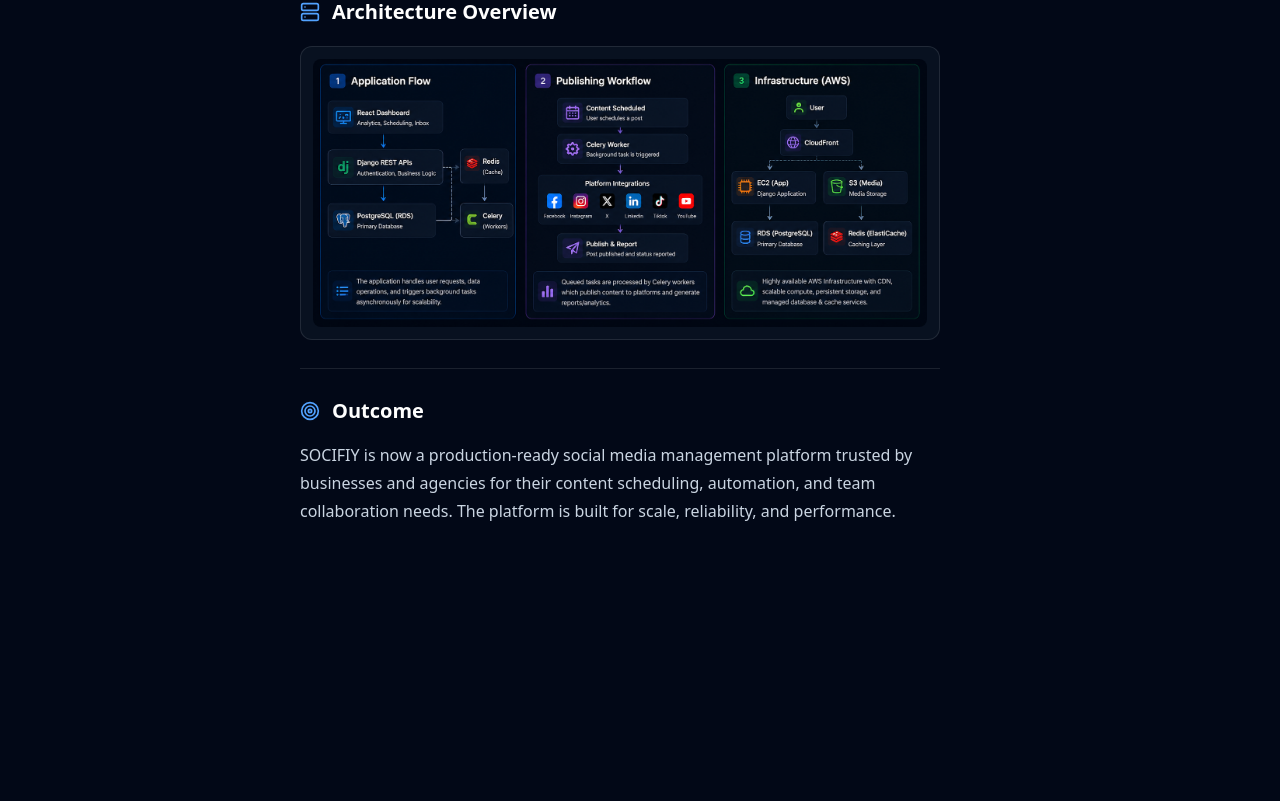
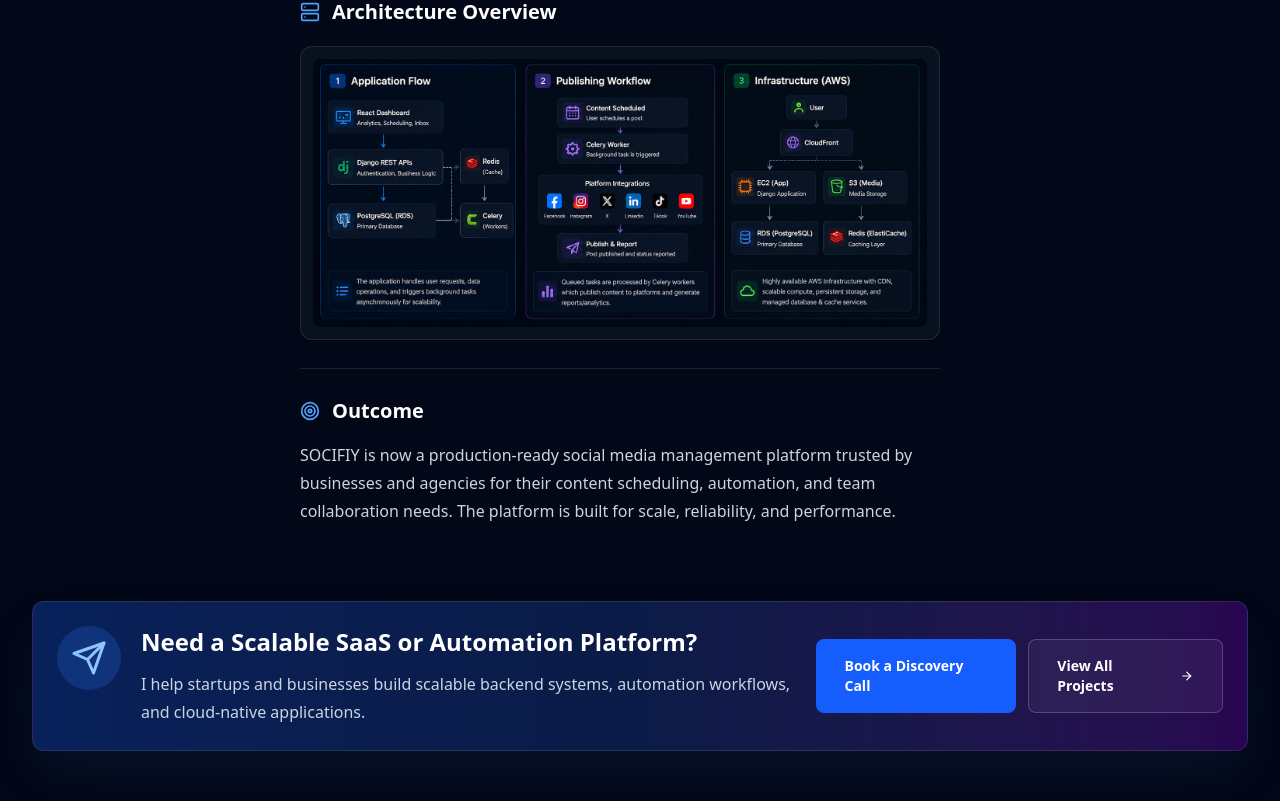
Before and after one commit to Ali-0005/aliarif-portfolio, a React (Vite) app: page /projects/socifiy in a window 1280 px wide. Shown: the part 2004-2805 px from the top of the page. Before the commit the page ends 2621 px from the top, so only its background shows below. Built offline with nearby package versions, Linux system fonts and the light colour scheme.

Commit message:
contact me pop ups

```diff
--- a/src/features/Projects/components/CasamereProject.jsx
+++ b/src/features/Projects/components/CasamereProject.jsx
@@ -255,11 +255,12 @@
                 </div>
               </div>
 
-              <div className={`${cardClass} p-5`}>
-                <p className="font-semibold">Have a similar project?</p>
-                <p className="mt-3 text-sm leading-6 text-slate-400">Let’s build something powerful together.</p>
-                <Link to="/#contact" className="mt-4 inline-flex w-full items-center justify-center rounded-lg bg-blue-600 px-4 py-3 text-sm font-semibold">
-                  Book a Discovery Call
+              <div className="rounded-xl border border-white/10 bg-gradient-to-br from-blue-600/20 via-[#0b1424]/90 to-purple-700/25 p-7 shadow-2xl shadow-blue-950/40">
+                <p className="text-xl font-bold leading-8">Interested in building something similar?</p>
+                <p className="mt-5 text-base leading-8 text-slate-400">Let’s discuss how I can help you build a scalable solution.</p>
+                <Link to="/#contact" className="mt-7 inline-flex w-full items-center justify-center gap-3 rounded-lg bg-gradient-to-r from-blue-600 to-purple-600 px-4 py-4 text-lg font-bold transition hover:from-blue-500 hover:to-purple-500">
+                  Schedule a Call
+                  <FiArrowLeft className="rotate-180" />
                 </Link>
               </div>
             </aside>
--- a/src/features/Projects/components/SocifiyProject.jsx
+++ b/src/features/Projects/components/SocifiyProject.jsx
@@ -1,7 +1,7 @@
 import { useState } from 'react'
 import {
   FiArrowLeft, FiBarChart2, FiBriefcase, FiCalendar, FiCheckCircle,
-  FiExternalLink, FiGrid, FiLayers, FiLink, FiLock, FiMaximize2, FiServer, FiTarget, FiUsers, FiX, FiZap,
+  FiExternalLink, FiGrid, FiLayers, FiLink, FiLock, FiMaximize2, FiServer, FiTarget, FiUsers, FiX, FiZap, FiSend,
 } from 'react-icons/fi'
 import { Link } from 'react-router-dom'
 import Navbar from '../../Home/components/Navbar'
@@ -172,6 +172,23 @@
               </div>
             </aside>
           </div>
+          <div className="mt-12 rounded-xl border border-white/10 bg-gradient-to-r from-blue-600/30 via-[#10245c]/70 to-purple-700/30 p-6 shadow-2xl shadow-blue-950/40">
+            <div className="flex flex-col gap-5 lg:flex-row lg:items-center lg:justify-between">
+              <div className="flex gap-5">
+                <div className="flex h-16 w-16 shrink-0 items-center justify-center rounded-full bg-blue-500/20">
+                  <FiSend className="text-4xl text-blue-300" />
+                </div>
+                <div>
+                  <h2 className="text-2xl font-bold">Need a Scalable SaaS or Automation Platform?</h2>
+                  <p className="mt-3 max-w-2xl leading-7 text-slate-300">I help startups and businesses build scalable backend systems, automation workflows, and cloud-native applications.</p>
+                </div>
+              </div>
+              <div className="flex flex-col gap-3 sm:flex-row">
+                <Link to="/#contact" className="inline-flex items-center justify-center rounded-lg bg-blue-600 px-7 py-4 text-sm font-semibold transition hover:bg-blue-500">Book a Discovery Call</Link>
+                <Link to="/#projects" className="inline-flex items-center justify-center gap-3 rounded-lg border border-white/20 bg-white/5 px-7 py-4 text-sm font-semibold transition hover:bg-white/10">View All Projects <FiArrowLeft className="rotate-180" /></Link>
+              </div>
+            </div>
+          </div>
         </div>
       </section>
       {isArchitectureOpen && (
```
